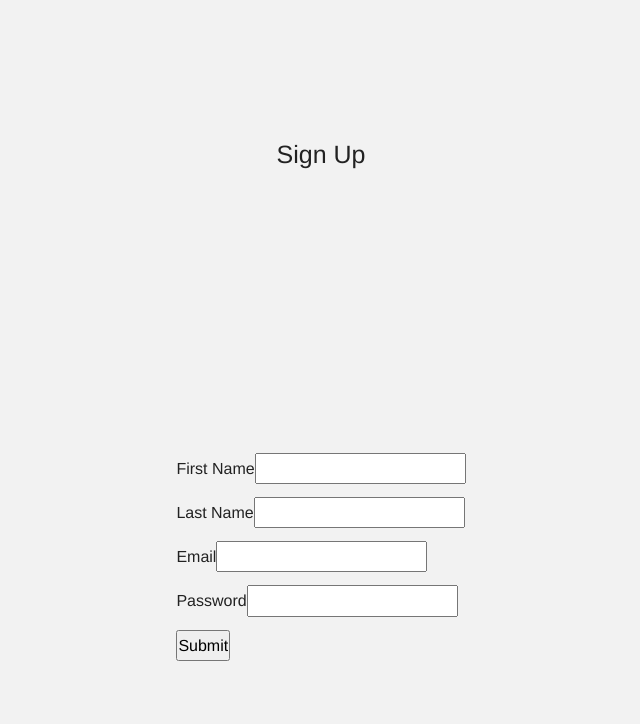
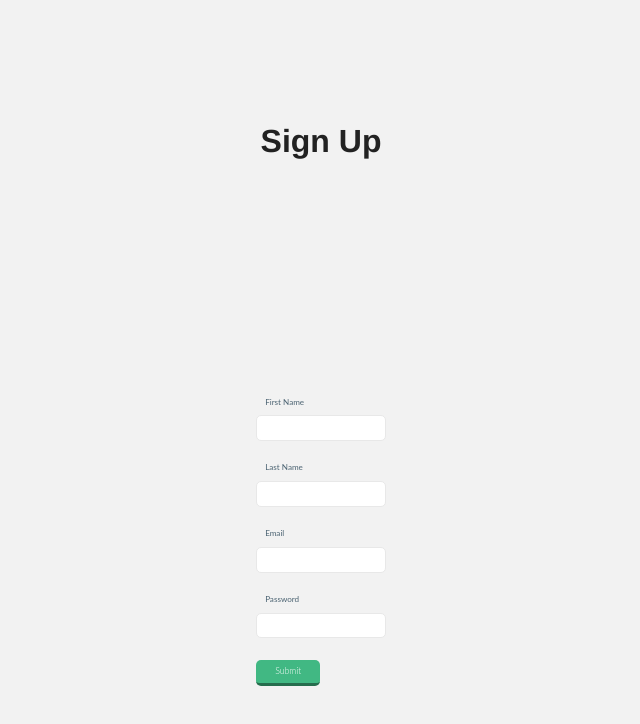
Before and after one commit to saintaze/Form-Vue, a Vue app: page /signup in a window 1280 px wide. Shown: the top 724 px of the page, without its empty margins (319-959 px from the left). Built offline with nearby package versions, Linux system fonts and the light colour scheme.

Commit message:
adds basic styling

```diff
--- a/src/App.vue
+++ b/src/App.vue
@@ -11,7 +11,7 @@ export default {
 </script>
 
 <style>
-@import "https://stackpath.bootstrapcdn.com/bootstrap/4.5.2/css/bootstrap.min.css";
+/* @import "https://stackpath.bootstrapcdn.com/bootstrap/4.5.2/css/bootstrap.min.css"; */
 
 * {
   padding: 0;
--- a/src/components/Signup.vue
+++ b/src/components/Signup.vue
@@ -2,49 +2,50 @@
   <div class="signup">
     <h1>Sign Up</h1>
     <h2 v-if="formSubmitSuccess">Form is submitted successfully</h2>
-    <form @submit.prevent="formSubmit">
+    <form class="form" @submit.prevent="formSubmit">
+
       <!-- First Name -->
-      <div class="form-group" :class="{ 'form-group--error': '' }">
+      <div class="form__group" :class="{ 'form__group--error': $v.data.firstName.$error }">
         <label class="form__label">First Name</label>
         <input class="form__input" v-model.trim="data.firstName" @input="validateFirstName"/>
       </div>
-      <div v-if="$v.data.firstName.$error">
-        <div class="error" v-if="!$v.data.firstName.required">Field is required</div>
-        <div class="error" v-if="!$v.data.firstName.alpha">First Name must consist of letters.</div>
+      <div class="form__errors" v-if="$v.data.firstName.$error">
+        <div class="form__error" v-if="!$v.data.firstName.required">First Name is required.</div>
+        <div class="form__error" v-if="!$v.data.firstName.alpha">First Name must only consist of letters.</div>
       </div>
 
       <!-- Last Name -->
-      <div class="form-group" :class="{ 'form-group--error': '' }">
+      <div class="form__group" :class="{ 'form__group--error': $v.data.lastName.$error }">
         <label class="form__label">Last Name</label>
         <input class="form__input" v-model.trim="data.lastName" @input="validateLastName"/>
       </div>
-      <div v-if="$v.data.lastName.$error">
-        <div class="error" v-if="!$v.data.lastName.required">Field is required</div>
-        <div class="error" v-if="!$v.data.lastName.alpha">Last Name must consist of letters.</div>
+      <div class="form__errors" v-if="$v.data.lastName.$error">
+        <div class="form__error" v-if="!$v.data.lastName.required">Last Name is required.</div>
+        <div class="form__error" v-if="!$v.data.lastName.alpha">Last Name must only consist of letters.</div>
       </div>
 
       <!-- Email -->
-      <div class="form-group" :class="{ 'form-group--error': '' }">
+      <div class="form__group" :class="{ 'form__group--error': $v.data.email.$error }">
         <label class="form__label">Email</label>
         <input class="form__input" v-model.trim="data.email" @input="validateEmail"/>
       </div>
-      <div v-if="$v.data.email.$error">
-        <div class="error" v-if="!$v.data.email.required">Field is required</div>
-        <div class="error" v-if="!$v.data.email.email">Email must be valid</div>
-        <div class="error" v-if="!$v.data.email.isUnique && $v.data.email.email">Email is taken</div>
+      <div class="form__errors" v-if="$v.data.email.$error">
+        <div class="form__error" v-if="!$v.data.email.required">Email is required.</div>
+        <div class="form__error" v-if="!$v.data.email.email">Email must be valid.</div>
+        <div class="form__error" v-if="!$v.data.email.isUnique && $v.data.email.email">Email is taken.</div>
       </div>
 
       <!-- Password -->
-      <div class="form-group" :class="{ 'form-group--error': '' }">
+      <div class="form__group" :class="{ 'form__group--error': $v.data.password.$error }">
         <label class="form__label">Password</label>
         <input class="form__input" v-model.trim="data.password" @input="validatePassword"/>
       </div>
-      <div v-if="$v.data.password.$error">
-        <div class="error" v-if="!$v.data.password.required">Field is required</div>
-        <div class="error" v-if="!$v.data.password.minLength">Password must be minimim of {{$v.data.password.$params.minLength.min}} of characters</div>
+      <div class="form__errors" v-if="$v.data.password.$error">
+        <div class="form__error" v-if="!$v.data.password.required">Password is required</div>
+        <div class="form__error" v-if="!$v.data.password.minLength">Password must have atleast {{$v.data.password.$params.minLength.min}} characters.</div>
       </div>
 
-      <input type="submit" >
+      <input class="form__submit" type="submit" >
 
     </form>
   </div>
@@ -122,6 +123,7 @@ export default {
 </script>
 
 <style lang="scss">
+
 .signup {
   height: 100vh;
   background-color: #f2f2f2;
@@ -129,7 +131,116 @@ export default {
   place-items: center;
 }
 
-small {
-  display: block;
+.form {
+
+  &__group {
+    margin-bottom: 2rem;
+
+    &--error {
+      animation: shakeError .6s ease-in-out forwards;
+    }
+
+    &--error .form__label {
+      color: #f04124;
+    }
+
+    &--error .form__input {
+      border-color: #f79483;
+    }
+  }
+
+
+
+  &__input {
+    outline: none;
+    font-family: "Lato", sans-serif;
+    font-size: 0.875rem;
+    font-weight: 300;
+    color: #374853;
+    line-height: 2.375rem;
+    min-height: 2.375rem;
+    position: relative;
+    border: 1px solid #E8E8E8;
+    border-radius: 5px;
+    background: #fff;
+    padding: 0 0.8125rem;
+    width: 100%;
+    transition: border .1s ease;
+    box-sizing: border-box;
+  }
+
+  &__label {
+    font-size: 0.8125rem;
+    color: #4b6372;
+    margin-bottom: 0.3125rem;
+    margin-left: 0.875rem;
+    display: block;
+    font-family: "Lato", sans-serif;
+  }
+
+
+  &__error {
+    font-size: 0.75rem;
+    line-height: 1;
+    color: #f57f6c;
+    margin-left: 14px;
+    margin-top: -1.6875rem;
+    margin-bottom: 0.9375rem;
+  }
+
+
+  &__submit {
+    cursor: pointer;
+    font-family: "Lato", sans-serif;
+    font-size: 0.875rem;
+    font-weight: 300;
+    color: #fff;
+    min-height: 2.5rem;
+    line-height: 1.4;
+    padding: 0.5rem 1.875rem 0.625rem;
+    box-sizing: border-box;
+    position: relative;
+    display: inline-block;
+    background: #41B883;
+    border: none;
+    border-radius: 5px;
+    z-index: 1;
+    overflow: hidden;
+    outline: none;
+    vertical-align: middle;
+    transition: 0.1s background ease, 0.1s border-color ease, 0.1s color ease;
+    border-bottom: 3px solid #266d4d;
+    text-decoration: none;
+
+    &:hover {
+      background: #349268;
+    }
+  }
+
+  &__errors {
+
+  }
+
 }
+
+
+
+@keyframes shakeError {
+  0% {
+    transform: translateX(0); }
+  15% {
+    transform: translateX(0.375rem); }
+  30% {
+    transform: translateX(-0.375rem); }
+  45% {
+    transform: translateX(0.375rem); }
+  60% {
+    transform: translateX(-0.375rem); }
+  75% {
+    transform: translateX(0.375rem); }
+  90% {
+    transform: translateX(-0.375rem); }
+  100% {
+    transform: translateX(0); }
+  }
 </style>
```
